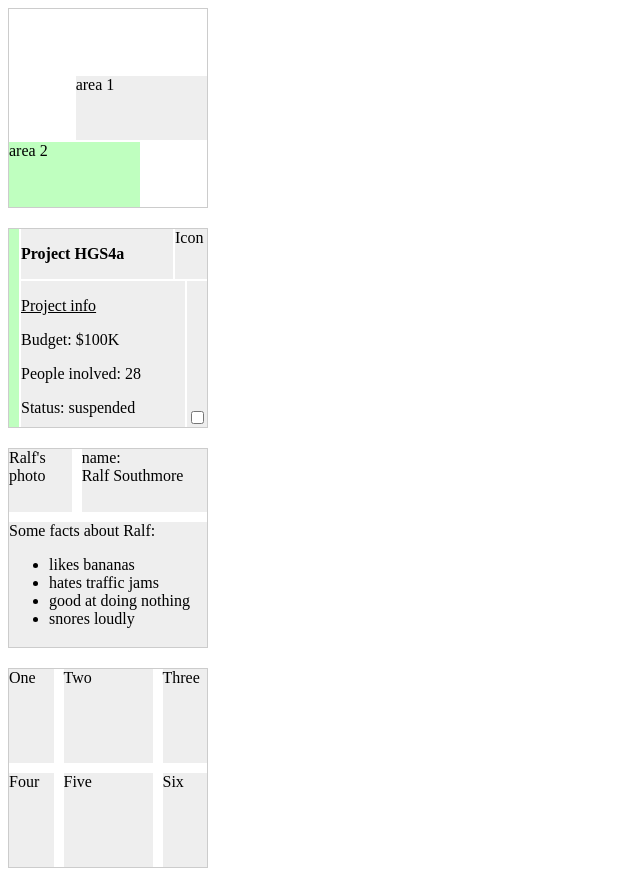
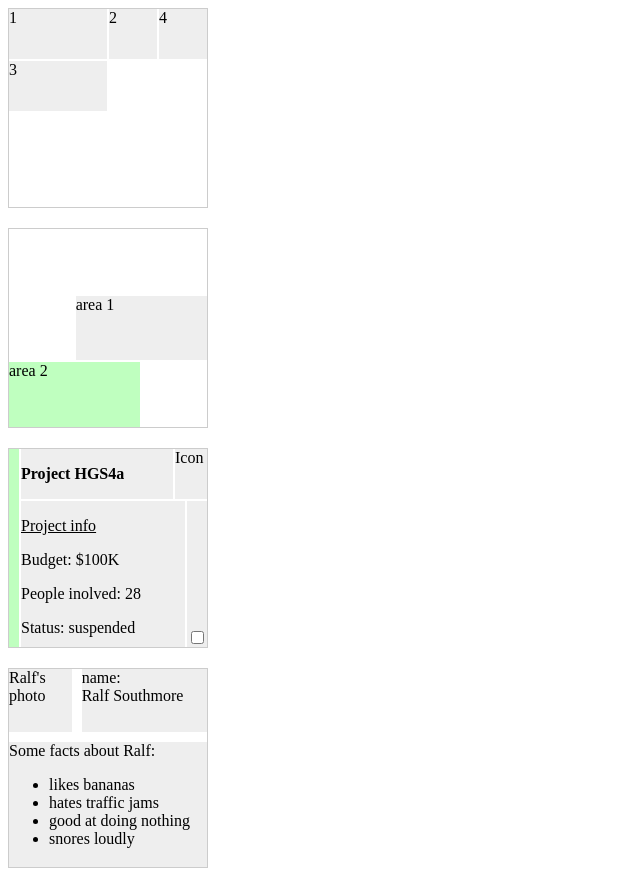
Before and after one commit to ungear/grid-layout-research, a plain HTML site: page index.html in a window 1280 px wide. Shown: the top 871 px of the page, without its empty margins (0-640 px from the left). Drawn offline with Linux system fonts and the light colour scheme.

Commit message:
add example with grid-auto-flow: dense

```diff
--- a/index.html
+++ b/index.html
@@ -3,6 +3,12 @@
     <link rel="stylesheet" href="style.css">
   </head>
   <body>
+    <div class='grid g6'>
+      <div class="g6__item g6__item--big">1</div>
+      <div class="g6__item g6__item--small">2</div>
+      <div class="g6__item g6__item--big">3</div>
+      <div class="g6__item g6__item--small">4</div>
+    </div>
     <div class='grid grid-5'>
       <div class="area-1">area 1</div>
       <div class="area-2">area 2</div>
--- a/style.css
+++ b/style.css
@@ -12,6 +12,20 @@
 }
 .grid div{
   background: rgba(200,200,200, .3);
+}
+.g6{
+  grid-gap:2px;
+  grid-auto-flow: row dense;
+  grid-template:repeat(4, 1fr) / repeat(4, 1fr)
+}
+.g6__item{
+  height: 50px;
+}
+.g6__item--big{
+  grid-column: auto/span 2;
+}
+.g6__item--small{
+
 }
 .grid-5{
   grid-gap: 2px;
```
